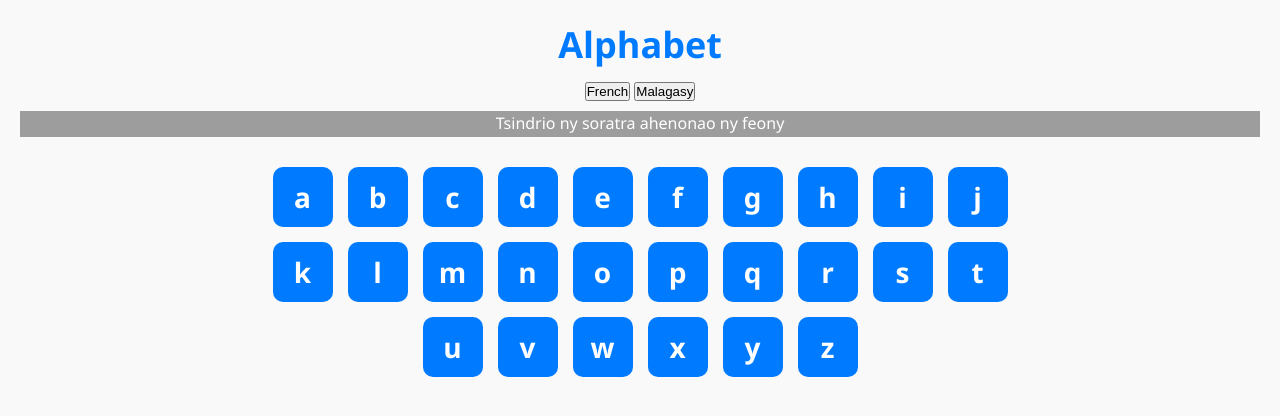
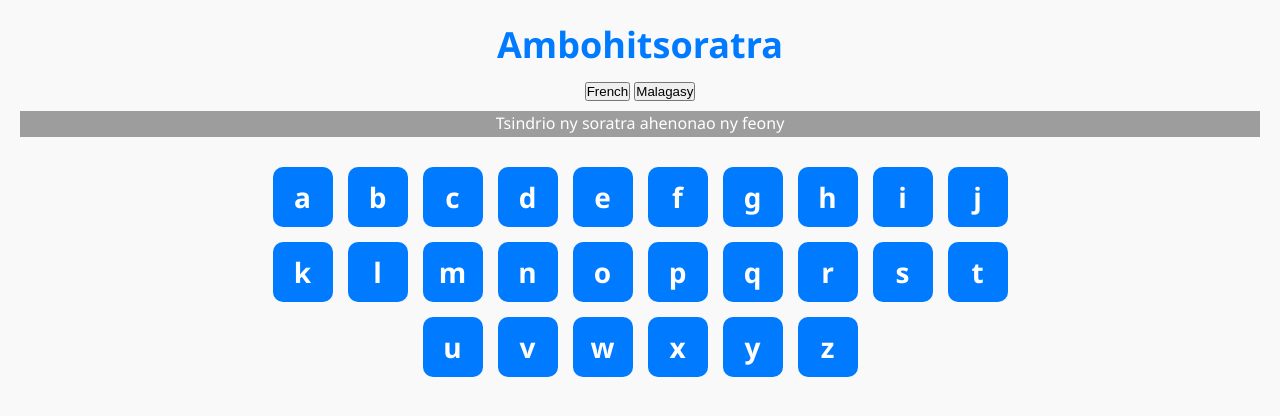
Before and after one commit to HarenaLivarijaonaEsti/alphabet-sounds-JS, a plain HTML site: page index.html in a window 1280 px wide. Drawn offline with Linux system fonts and the light colour scheme.

Commit message:
changement de titre

```diff
--- a/index.html
+++ b/index.html
@@ -8,7 +8,7 @@
 </head>
 <body>
     <header>
-        <h1>Alphabet</h1>
+        <h1>Ambohitsoratra</h1>
         <div class="choice">
             <button id="btn1">French</button>
             <button id="btn2">Malagasy</button>
```
